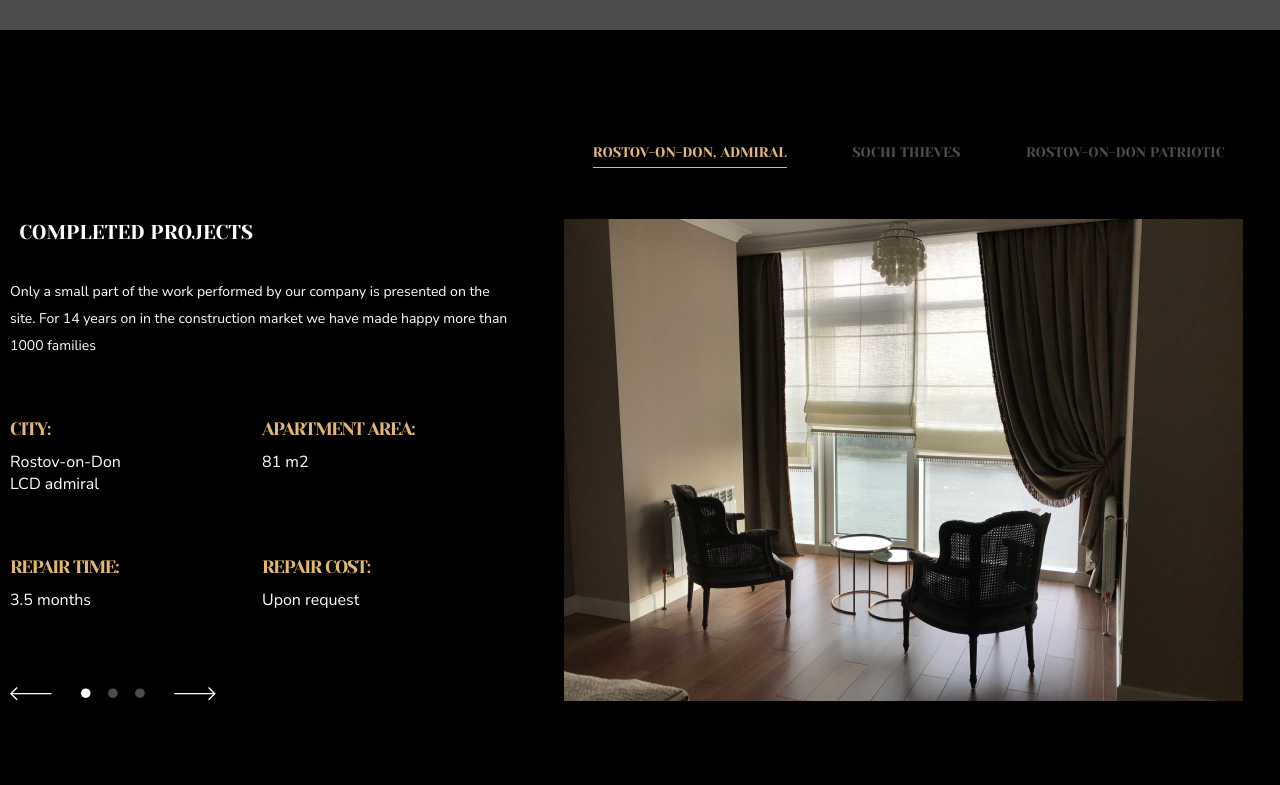
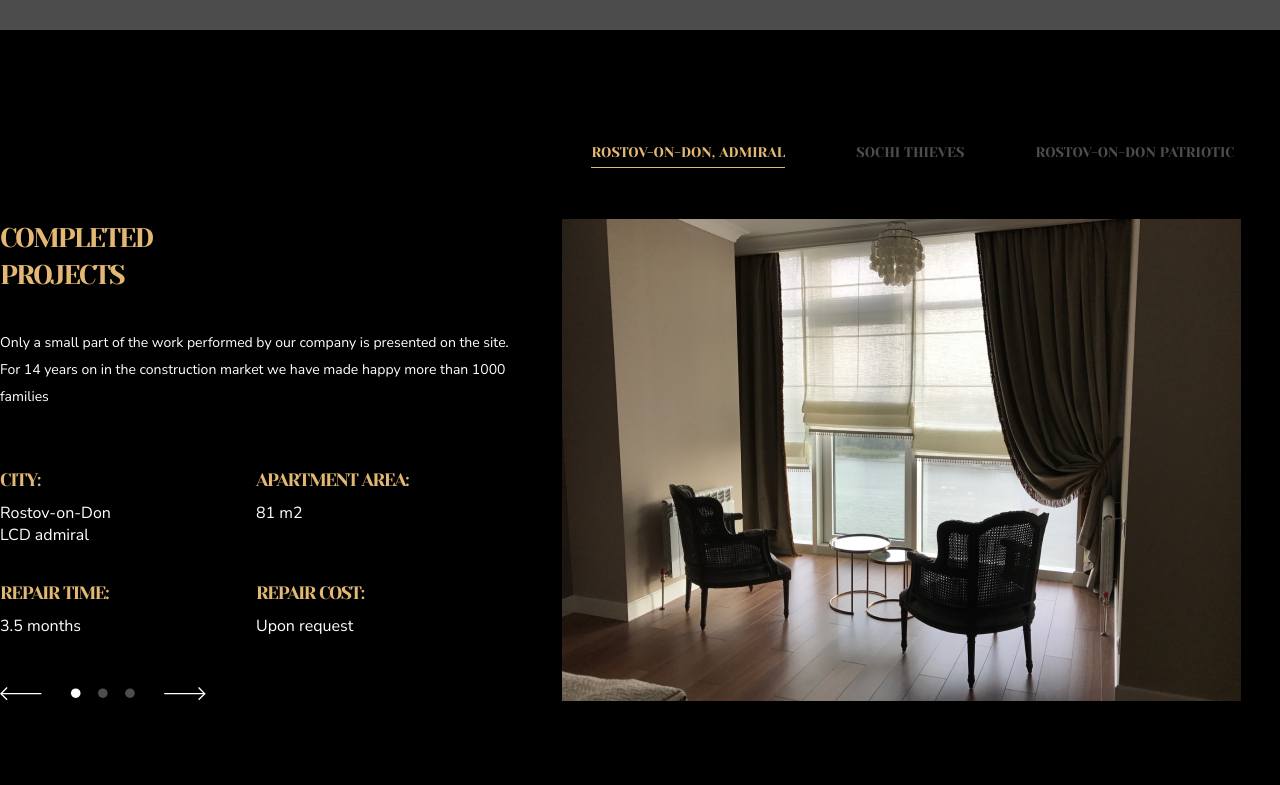
Before and after one commit to Alekssoo/Landing_design, a plain HTML site: page index.html in a window 1280 px wide. Shown: the part 760-1545 px from the top of the page. Drawn offline with Linux system fonts and the light colour scheme.

Commit message:
fixed some styles and project section

```diff
--- a/css/styles.css
+++ b/css/styles.css
@@ -152,7 +152,8 @@
 }
 
 .content {
-    max-width: 1260px;
+    /* max-width: 1260px; */
+    max-width: 1440px;
     margin: 0 auto;
 }
 
@@ -356,7 +357,6 @@
 .projects_content_title {
     max-width: 50%;
     margin-top: 0;
-    color: #FFFFFF;
 }
 
 .projects_content_text {
@@ -438,17 +438,9 @@
     /* justify-self: end; */
 }
 
-/* .projects_content_param > div:nth-child(-n+2) div {
-    margin-top: 0;
-} */
-
 .projects_content_param dd {
     margin-left: 0;
 }
-
-/* .projects_block_plus {
-    display: block;
-} */
 
 .projects_content_info > div:nth-last-child(2) {
     flex: 1;
--- a/index.html
+++ b/index.html
@@ -57,30 +57,11 @@
                 </ul>
                 <div class="projects_content_details">
                     <div class="projects_content_info">
-                        <h2 class="subtitle projects_content_title">Completed projects</h2>
+                        <h2 class="title projects_content_title">Completed projects</h2>
                         <p class="projects_content_text">
                             Only a small part of the work performed by our company is presented on the site. For 14 years on in the construction
                             market we have made happy more than 1000 families
                         </p>
-                        <!-- <div class="projects_content_param">
-                            <div class="projects_content_block">
-                                <h3 class="title projects_block_title">City:</h3>
-                                <span class="projects_block_value">Rostov-on-Don</span>
-                                <span class="projects_block_plus">LCD admiral</span>
-                            </div>
-                            <div class="projects_content_block">
-                                <h3 class="title projects_block_title">apartment area:</h3>
-                                <span class="projects_block_value">81 m2</span>
-                            </div>
-                            <div class="projects_content_block">
-                                <h3 class="title projects_block_title">Repair time:</h3>
-                                <span class="projects_block_value">3.5 months</span>
-                            </div>
-                            <div class="projects_content_block">
-                                <h3 class="title projects_block_title">Repair Cost:</h3>
-                                <span class="projects_block_value">Upon request</span>
-                            </div>
-                        </div> -->
                         <dl class="projects_content_param">
                             <div class="projects_content_block">
                                 <dt class="title projects_block_title">City:</dt>
```
Lines whose indentation alone changed are shown as unchanged.
